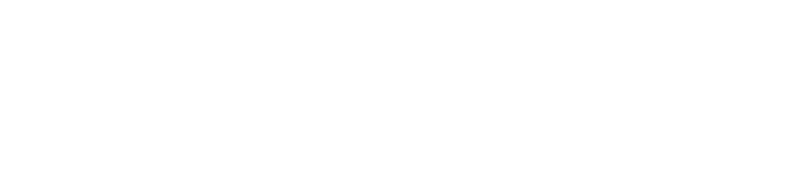
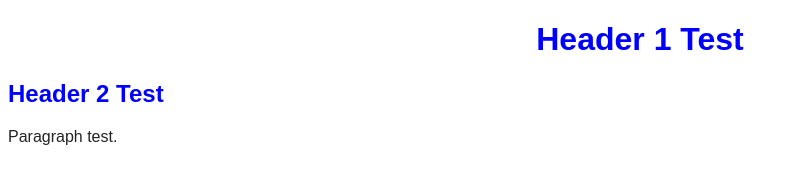
Before and after one commit to CalooOlives/GAMR1530GitLab1, a plain HTML site: page index.html in a window 1280 px wide. Shown: the whole page, without its empty margins (0-798 px from the left). Drawn offline with Linux system fonts and the light colour scheme.

Commit message:
We've got 2 files here for index and css

```diff
--- a/index.html
+++ b/index.html
@@ -1,8 +1,12 @@
 <!DOCTYPE html>
 <html>
 <head>
-<title>My web page</title>
+<title>CSS TESTING PAGE</title>
+<link rel="stylesheet" href="main.css">
 </head>
 <body>
+<h1>Header 1 Test</h1>
+<h2>Header 2 Test</h2>
+<p>Paragraph test.</p>
 </body>
 </html>
--- /dev/null
+++ b/main.css
@@ -0,0 +1,4 @@
+body{font-family: Arial, Helvetica, sans-serif;}
+h1{text-align: center;color: blue;}
+h2{text-align: left;color: blue;}
+p{color: #232323;}
```
